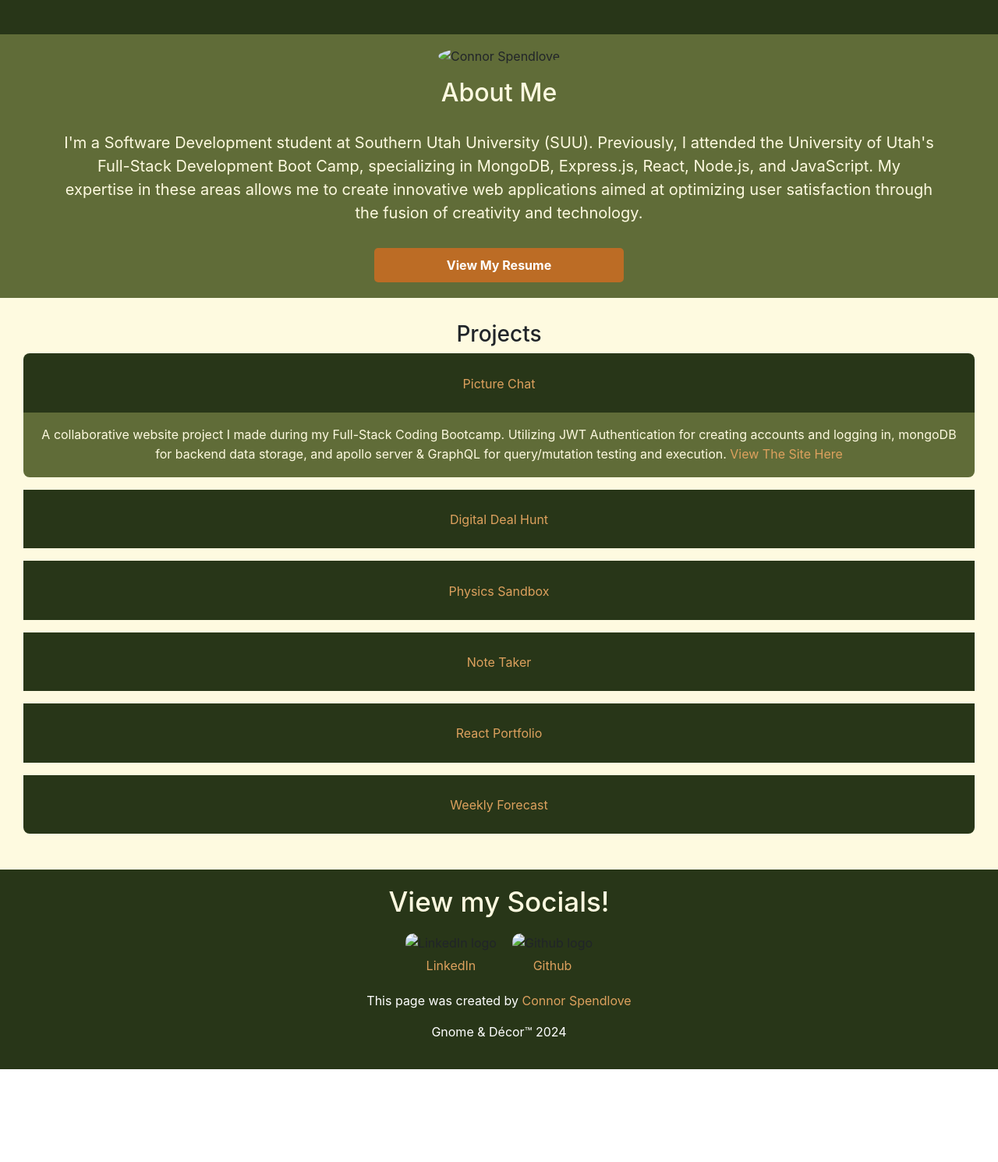
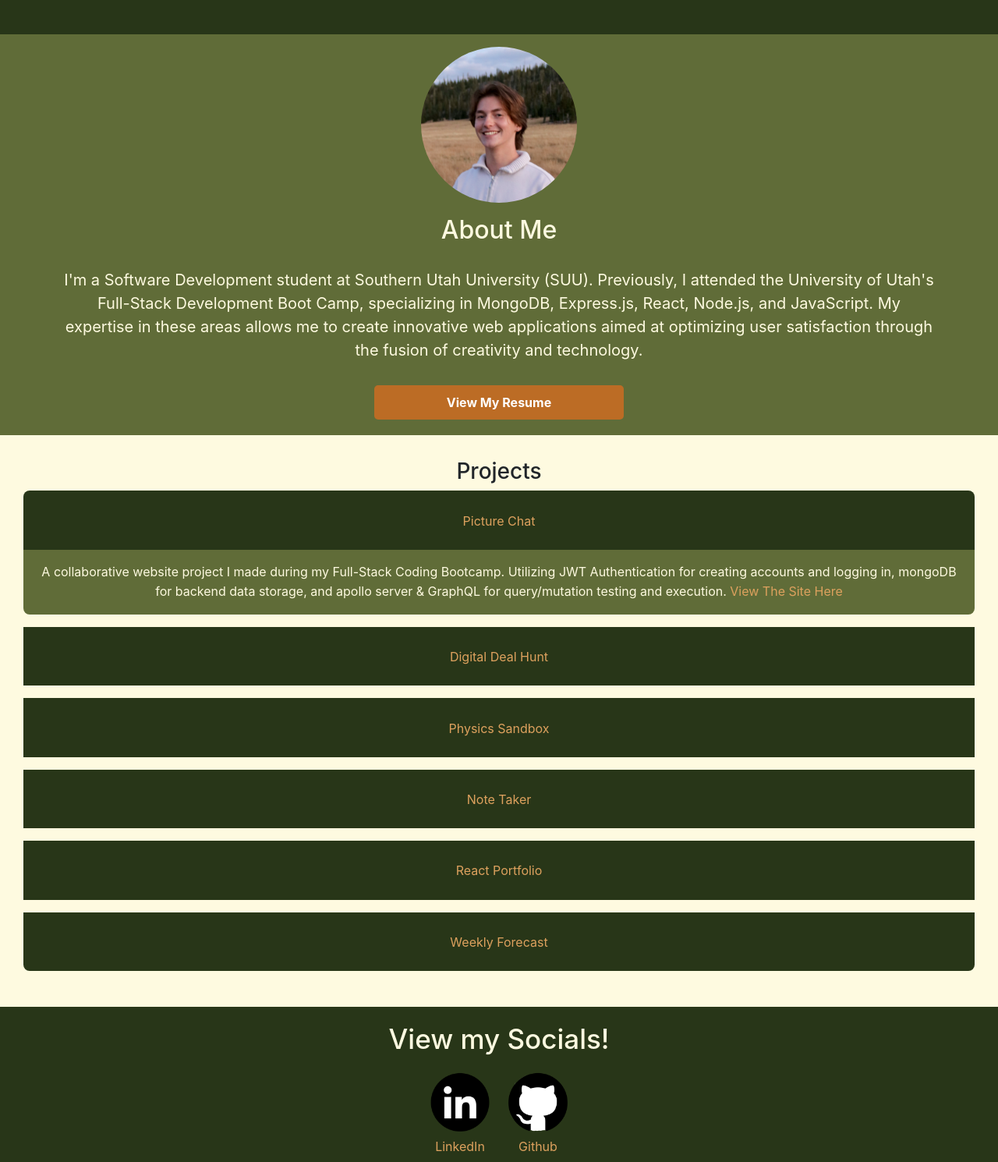
Before and after one commit to ConnorSpendlove/Gnome-And-Decor, a plain HTML site: page connor.html in a window 1280 px wide. Shown: the part 172-1662 px from the top of the page at 78% size. Before the commit the page ends 1543 px from the top, so only its background shows below. Drawn offline with nearby package versions, Linux system fonts and the light colour scheme; the site is published under a folder, as on GitHub Pages, so addresses that start at the root find nothing; a web font is replaced by a local one.

Commit message:
yet again more pathing issues

```diff
--- a/connor.html
+++ b/connor.html
@@ -47,7 +47,7 @@
 <!-- Section for img and introduction  -->
 <section class="gnome-section">
     <section class="portfolio-header text-center">
-        <img src="/images/connor.png" alt="Connor Spendlove" class="img-fluid rounded-circle" style="width: 200px; height: 200px; margin: 1em;"/>
+        <img src="images/connor.png" alt="Connor Spendlove" class="img-fluid rounded-circle" style="width: 200px; height: 200px; margin: 1em;"/>
         <h2>About Me</h2>
         <p>I'm a Software Development student at Southern Utah University (SUU). Previously, I attended the University of Utah's Full-Stack Development Boot Camp, specializing in MongoDB, Express.js, React, Node.js, and JavaScript. My expertise in these areas allows me to create innovative web applications aimed at optimizing user satisfaction through the fusion of creativity and technology.</p>
         <a href="/pdf/Connor Spendlove's Resume.pdf" class="btn btn-primary" id="resume-btn"target="_blank" style="width: 20em;">View My Resume</a>
@@ -162,11 +162,11 @@
         <h4>View my Socials!</h4>
         <ul>
             <li id = "linkedInLogo">
-                <img src ="/images/linkedin.png" alt ="LinkedIn logo">
+                <img src ="images/linkedin.png" alt ="LinkedIn logo">
                 <a href = "https://www.linkedin.com/in/connorspendlove/" target="_blank">LinkedIn</a>
             </li>
             <li id = "githubLogo">
-                <img src="/images/github.png" alt ="Github logo">
+                <img src="images/github.png" alt ="Github logo">
                 <a href = "https://github.com/ConnorSpendlove" target="_blank">Github</a>
             </li>
 
```
